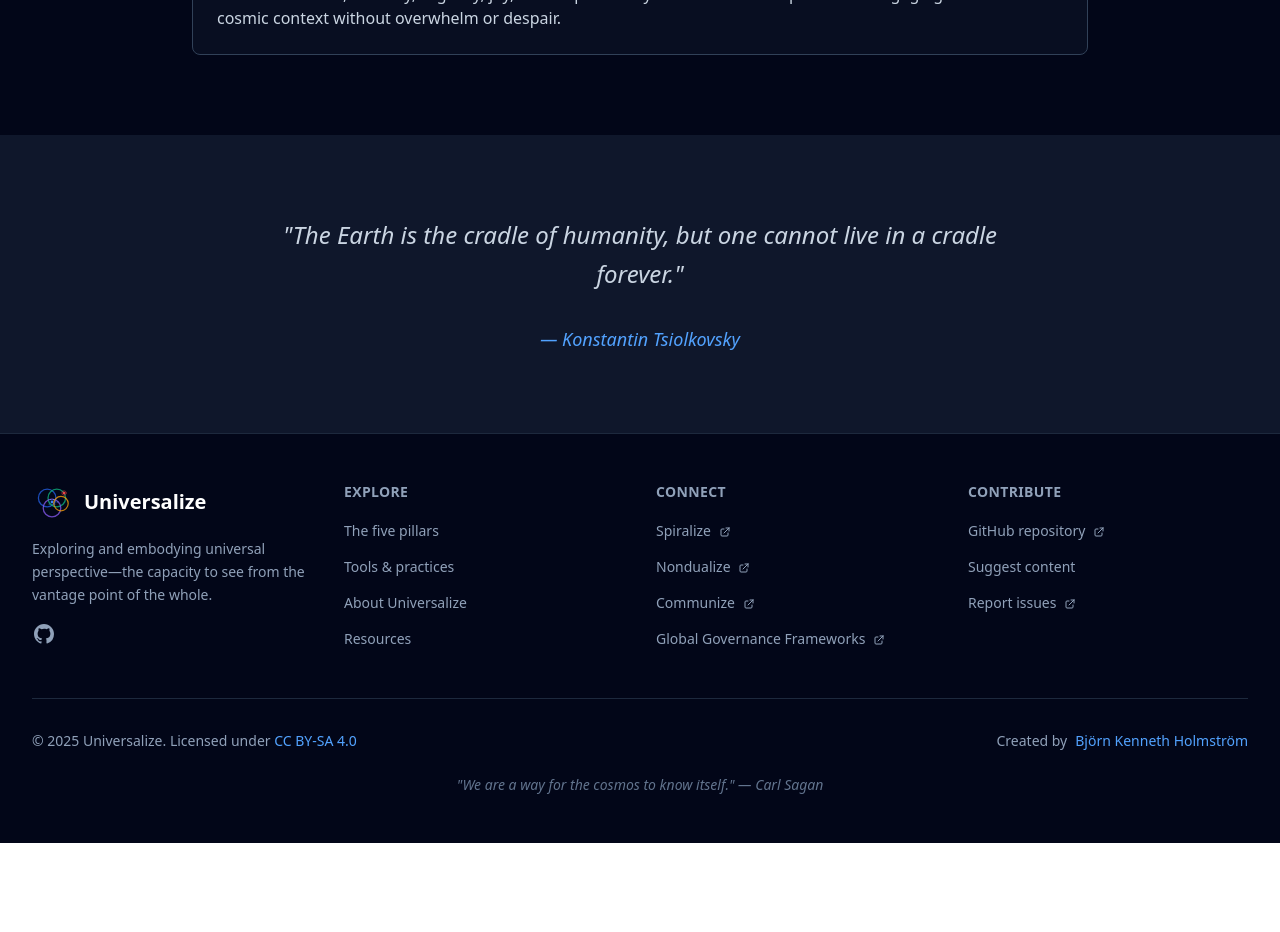
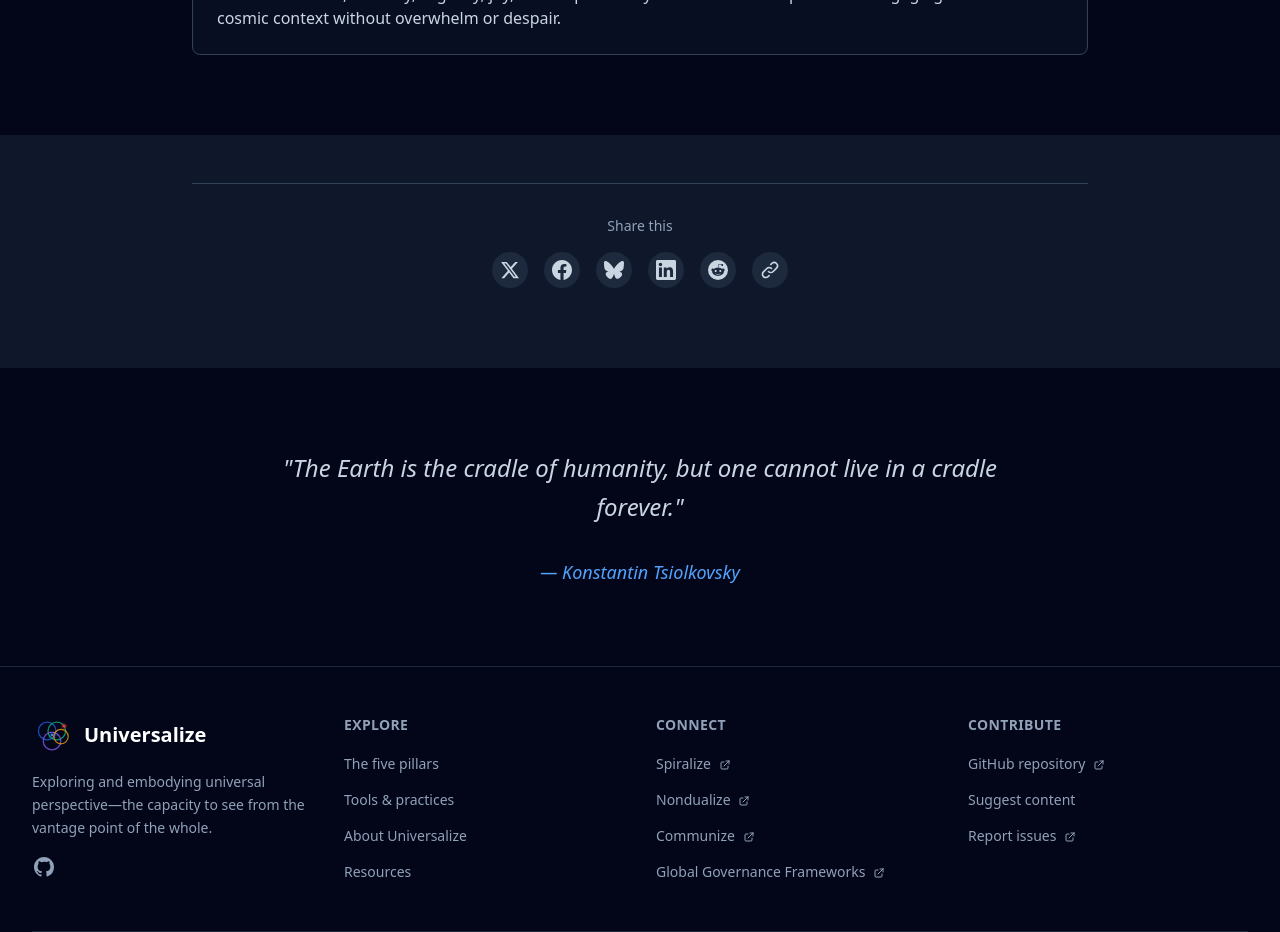
Before and after one commit to BjornKennethHolmstrom/Universalize, a SvelteKit app: page /about in a window 1280 px wide. Shown: the part 2880-3812 px from the top of the page. Before the commit the page ends 3723 px from the top, so only its background shows below. Built offline with nearby package versions, Linux system fonts and the light colour scheme.

Commit message:
Add SEO and ShareButtons on about page

```diff
--- a/src/routes/about/+page.svelte
+++ b/src/routes/about/+page.svelte
@@ -2,11 +2,15 @@
 <script lang="ts">
   import { t } from '$lib/i18n';
   import { base } from '$app/paths';
+  import SEO from '$lib/components/SEO.svelte';
+  import ShareButtons from '$lib/components/ShareButtons.svelte';
 </script>
 
-<svelte:head>
-  <title>{$t('nav.about')} - Universalize</title>
-</svelte:head>
+<SEO
+  title={$t('about.hero.title')}
+  description={$t('about.hero.subtitle')}
+  keywords="universal perspective, cosmic consciousness, planetary civilization, spiral dynamics, non-dual awareness"
+/>
 
 <!-- Hero -->
 <section class="bg-gradient-to-b from-indigo-950 via-slate-950 to-slate-900 px-6 py-20">
@@ -174,8 +178,18 @@
   </div>
 </section>
 
+<!-- Share Section -->
+<section class="bg-slate-900 px-6 py-12">
+  <div class="mx-auto max-w-4xl">
+    <ShareButtons
+      title={$t('about.hero.title')}
+      description={$t('about.hero.subtitle')}
+    />
+  </div>
+</section>
+
 <!-- Quote -->
-<section class="bg-slate-900 px-6 py-20">
+<section class="bg-slate-950 px-6 py-20">
   <div class="mx-auto max-w-3xl text-center">
     <blockquote class="mb-8 text-2xl italic leading-relaxed text-slate-300">
       "{$t('about.quote.text')}"
```
